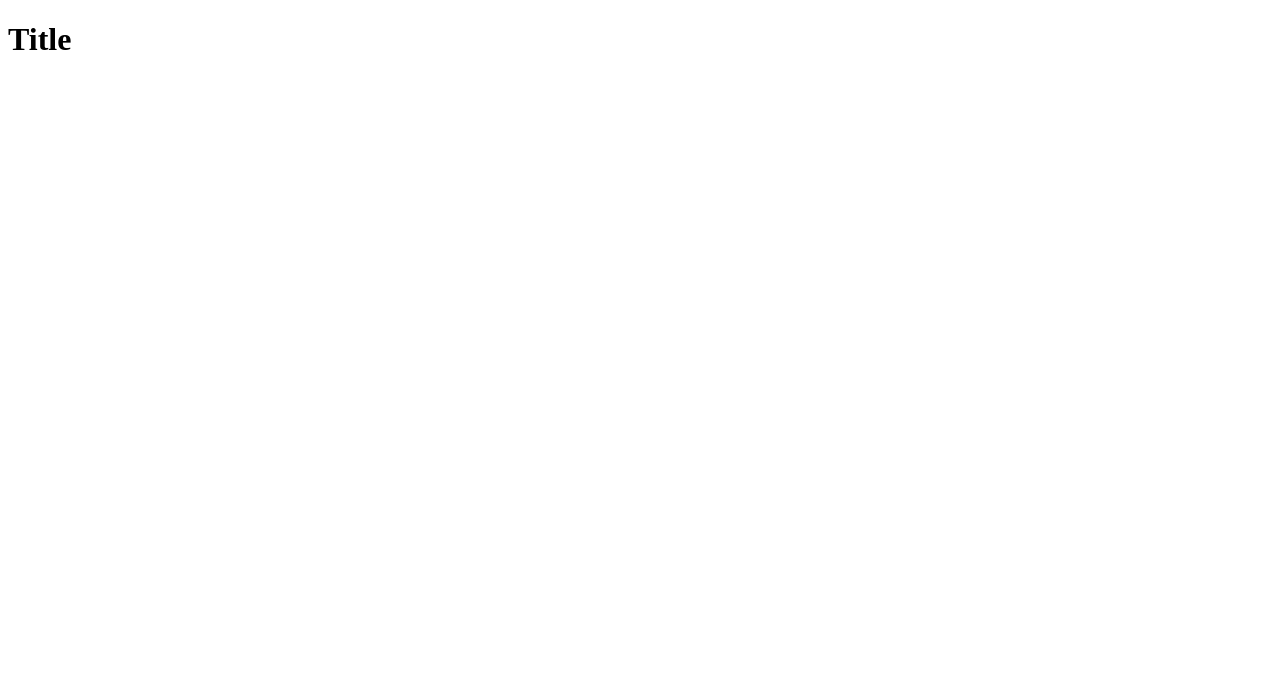
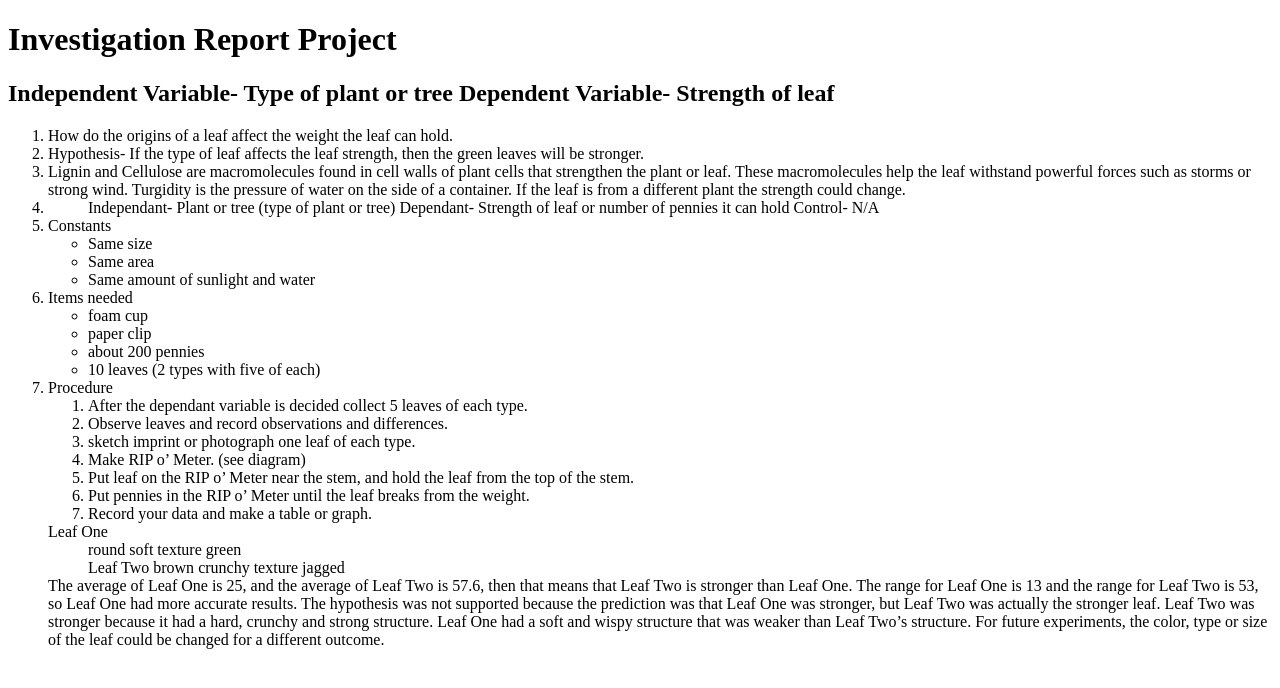
Before and after one commit to LantaSound/art300_outline, a plain HTML site: page index.html in a window 1280 px wide. Drawn offline with Linux system fonts and the light colour scheme.

Commit message:
Text Added

```diff
--- a/index.html
+++ b/index.html
@@ -7,7 +7,156 @@
         <title>Investigation Report Project</title>
     </head>
     <body>
-        <h1>Title</h1>
+        <h1>Investigation Report Project</h1>
+        <h2>Independent Variable- Type of plant or tree
+            Dependent Variable- Strength of leaf
+        </h2>
+
+        <ol>
+            <li>
+                How do the origins of a leaf affect the weight the leaf can hold.
+            </li>
+
+            <li>
+                Hypothesis- If the type of leaf affects the leaf strength, then the green leaves will be stronger.
+            </li>
+
+            <li>
+                Lignin and Cellulose are macromolecules found in cell walls of plant cells that strengthen the plant or leaf. These macromolecules help the leaf withstand powerful forces such as storms or strong wind. Turgidity is the pressure of water on the side of a container. If the leaf is from a different plant the strength could change.
+            </li>
+
+            <li>
+                <ul>
+                    <l>
+                            Independant- Plant or tree (type of plant or tree)
+                    </l>
+
+                    <l>
+                            Dependant- Strength of leaf or number of pennies it can hold
+                    </l>
+
+                    <l>
+                            Control- N/A
+                    </l>
+                </ul>
+
+            </li>
+
+            <li>
+                Constants
+                <ul>
+                    <li>
+                            Same size
+                    </li>
+
+                    <li>
+                            Same area
+                    </li>
+
+                    <li>
+                            Same amount of sunlight and water
+                    </li>
+                </ul>
+            </li>
+
+
+            <li>
+                Items needed
+                <ul>
+                    <li>
+                         foam cup
+                    </li>
+
+                    <li>
+                         paper clip
+                    </li>
+
+                    <li>
+                         about 200 pennies
+                    </li>
+
+                    <li>
+                        10 leaves (2 types with five of each)
+                    </li>
+                </ul>
+            </li>
+
+            <li>
+                Procedure
+                <ol>
+                    <li>
+                            After the dependant variable is decided collect 5 leaves of each type.
+                    </li>
+
+                    <li>
+                            Observe leaves and record observations and differences.
+                    </li>
+
+                    <li>
+                            sketch imprint or photograph one leaf of each type.
+                    </li>
+
+                    <li>
+                            Make RIP o’ Meter. (see diagram)
+                    </li>
+
+                    <li>
+                            Put leaf on the RIP o’ Meter near the stem, and hold the leaf from the top of the stem.
+                    </li>
+
+                    <li>
+                            Put pennies in the RIP o’ Meter until the leaf breaks from the weight.
+                    </li>
+
+                    <li>
+                            Record your data and make a table or graph.
+                    </li>
+                </ol>
+            </li>
+
+            <l>
+                Leaf One
+                <ul>
+                    <l>
+                        round
+                    </l>
+
+                    <l>
+                        soft texture
+                    </l>
+
+                    <l>
+                        green
+                    </l>
+                </ul>
+
+                <ul>
+                    Leaf Two
+                    <l>
+                        brown
+                    </l>
+
+                    <l>
+                        crunchy texture
+                    </l>
+
+                    <l>
+                        jagged
+                    </l>
+                </ul>
+            </l>
+
+            <l>
+                    The average of Leaf One is 25, and the average of Leaf Two is 57.6, then that means that Leaf Two is stronger than Leaf One. The range for Leaf One is 13 and the range for Leaf Two is 53, so Leaf One had more accurate results.
+            </l>
+
+            <l>
+                    The hypothesis was not supported because the prediction was that Leaf One was stronger, but Leaf Two was actually the stronger leaf. Leaf Two was stronger because it had a hard, crunchy and strong structure. Leaf One had a soft and wispy structure that was weaker than Leaf Two’s structure. For future experiments, the color, type or size of the leaf could be changed for a different outcome.
+            </l>
+
+        </ol>
+
+
 
     </body>
 </html>
```
Also changed, not shown: style.css (added).
